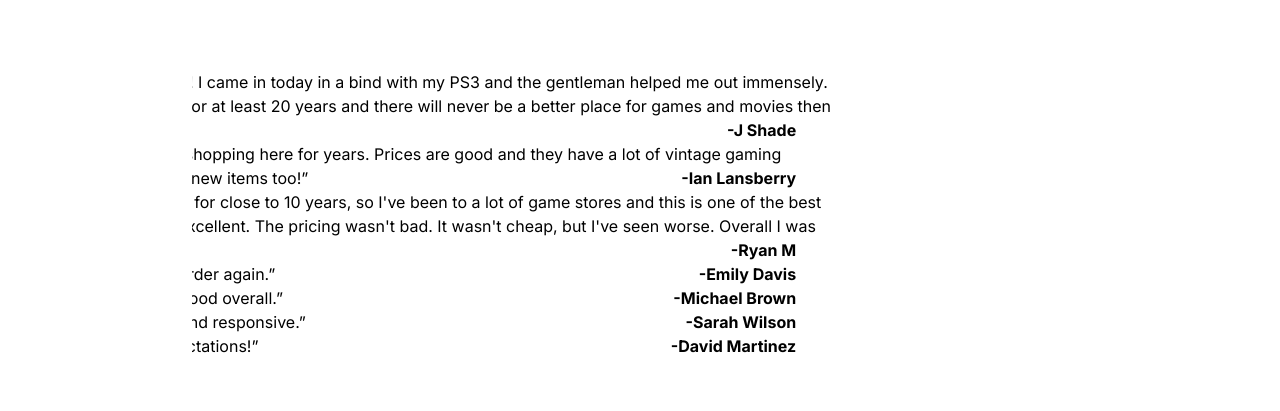
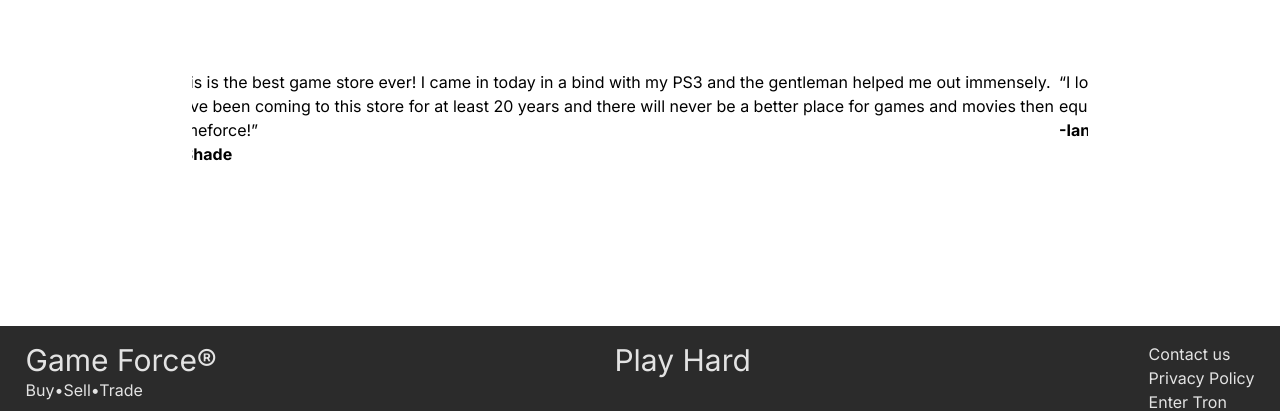
Before and after one commit to ProjectGameForce/ProjectGameForceFE, a Next.js app: page / in a window 1280 px wide. Shown: the part 1180-1591 px from the top of the page. Built offline with nearby package versions, Linux system fonts and the light colour scheme; a web font is replaced by a local one.

Commit message:
Styling: Fixed the slider, kinda

```diff
--- a/app/ReviewProps.tsx
+++ b/app/ReviewProps.tsx
@@ -9,7 +9,7 @@ type ReviewProps = {
 export const Review = ({ reviewObj, styles }: ReviewProps) => {
   const { name, review } = reviewObj;
   return (
-		<div className={`hover:text-xl w-full  mx-10 ${styles} `}>
+    <div className={`hover:text-xl w-full  flex flex-col mx-10 ${styles} `}>
       <q>{review}</q>
       <h1 className="float-right mr-10 font-bold">-{name}</h1>
     </div>
--- a/app/Spinner.tsx
+++ b/app/Spinner.tsx
@@ -18,33 +18,20 @@ export function Spinner() {
   };
 
   useEffect(() => {
-		let interval: any;
-		const startAutoScroll = () => {
-			interval = setInterval(goNext, 1000);
-		};
-		startAutoScroll();
-		/* const stopScroll = () => {
-      clearInterval(interval);
-    }; */
-
-		/* const spinnerElement = document.getElementById("spinnerId");
-    spinnerElement?.addEventListener("mouseenter", stopScroll);
-    spinnerElement?.addEventListener("mouseleave", startAutoScroll); */
+    const interval = setInterval(goNext, 5000);
     return () => {
       clearInterval(interval);
-			/* spinnerElement?.removeEventListener("mouseenter", stopScroll);
-      spinnerElement?.removeEventListener("mouseleave", startAutoScroll); */
     };
   });
   return (
-		<div className="mx-10 justify-center items-center my-20 w-[70%] overflow-hidden ">
+    <div className="mx-10 my-20 w-[70%] overflow-hidden ">
       <div
-				className="transition-transform duration-[10000ms] ease-in-out"
+        className="flex flex-row transition-transform duration-[5000ms]  ease-in-out"
         style={{ transform: `translateX(-${currentIndex * 100}%)` }}
       >
         {reviewList.map((item, index) => (
-					<div className="" key={index}>
-						<Review reviewObj={item} styles={""} />
+          <div className=" min-w-full max-w-full" key={index}>
+            <Review reviewObj={item} styles={"w-full"} />
           </div>
         ))}
       </div>
```
Lines whose indentation alone changed are shown as unchanged.
